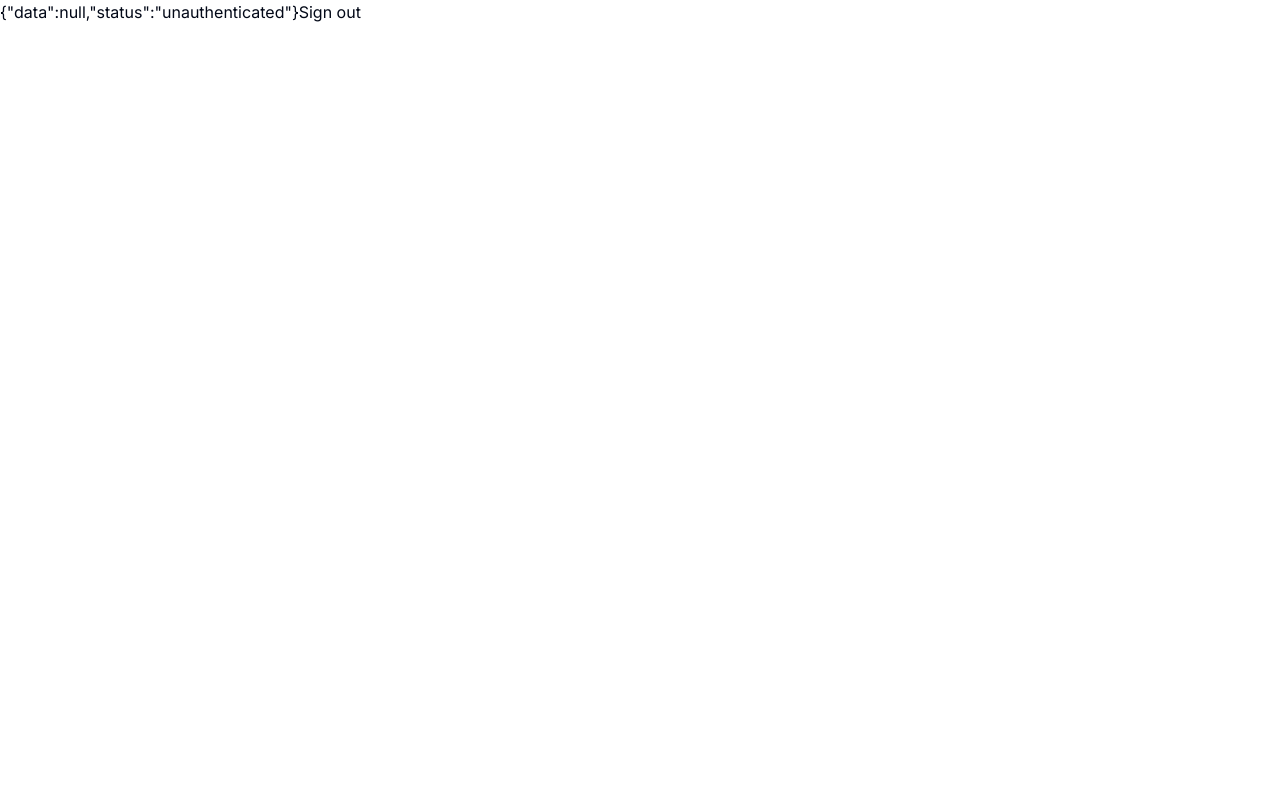
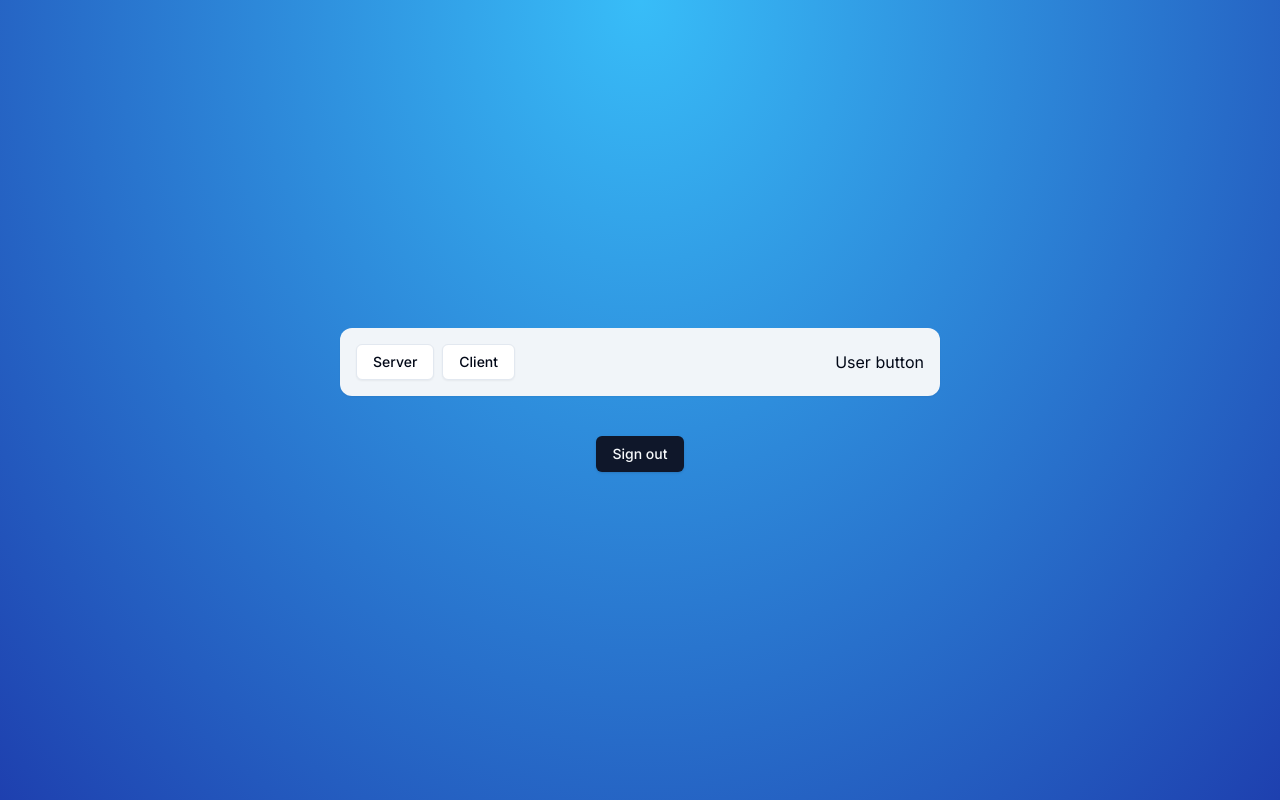
Before and after one commit to lewmeta/next-auth, a Next.js app: page /settings in a window 1280 px wide. Built offline with nearby package versions, Linux system fonts and the light colour scheme; no server answers.

Commit message:
implementing user button

```diff
--- /dev/null
+++ b/app/(protected)/_components/navbar.tsx
@@ -0,0 +1,27 @@
+import { Button } from "@/components/ui/button"
+import Link from "next/link"
+
+export const Navbar = () => {
+    return (
+        <div className="bg-secondary flex justify-between items-center p-4 rounded-xl w-[600px] shadow-sm">
+            <div className="flex gap-x-2">
+                <Button
+                    asChild
+                    variant={"outline"}
+                >
+                    <Link href="#">
+                        Server</Link>
+                </Button>
+                <Button
+                    asChild
+                    variant={"outline"}
+                >
+                    <Link href="#">
+                        Client</Link>
+                </Button>
+
+            </div>
+            User button
+        </div>
+    )
+}
--- /dev/null
+++ b/app/(protected)/layout.tsx
@@ -0,0 +1,18 @@
+import { Navbar } from "./_components/navbar"
+
+interface ProtectedLayoutProps {
+    children: React.ReactNode
+}
+
+const ProtectedLayout = ({
+    children,
+}: ProtectedLayoutProps) => {
+    return (
+        <div className="h-full w-full flex flex-col gap-y-10 items-center justify-center bg-[radial-gradient(ellipse_at_top,_var(--tw-gradient-stops))] from-sky-400 to-blue-800">
+            <Navbar />
+            {children}
+        </div>
+    )
+}
+
+export default ProtectedLayout
--- a/app/(protected)/settings/page.tsx
+++ b/app/(protected)/settings/page.tsx
@@ -1,30 +1,23 @@
 "use client"
 
 import { logout } from "@/actions/logout";
+import { Button } from "@/components/ui/button";
+import { useCurrentUser } from "@/hooks/use-current-user";
 import { useSession } from "next-auth/react"
 
 
 const SettingsPage = () => {
-    // const session = await auth(); this is for server only.
 
-    /**
-     * this code works for client only
-     */
-    const session = useSession();
+    const session = useCurrentUser();
 
-    /**
-     * To sign out
-     */
     const onClick = () => {
         logout();
     }
-
     return (
         <div>
-            {JSON.stringify(session)}
-            <button onClick={onClick}>
+            <Button onClick={onClick}>
                 Sign out
-            </button>
+            </Button>
         </div>
 
     )
--- /dev/null
+++ b/hooks/use-current-user.ts
@@ -0,0 +1,7 @@
+import { useSession } from "next-auth/react";
+
+export const useCurrentUser = () => {
+    const session = useSession();
+
+    return session.data?.user;
+};
```
